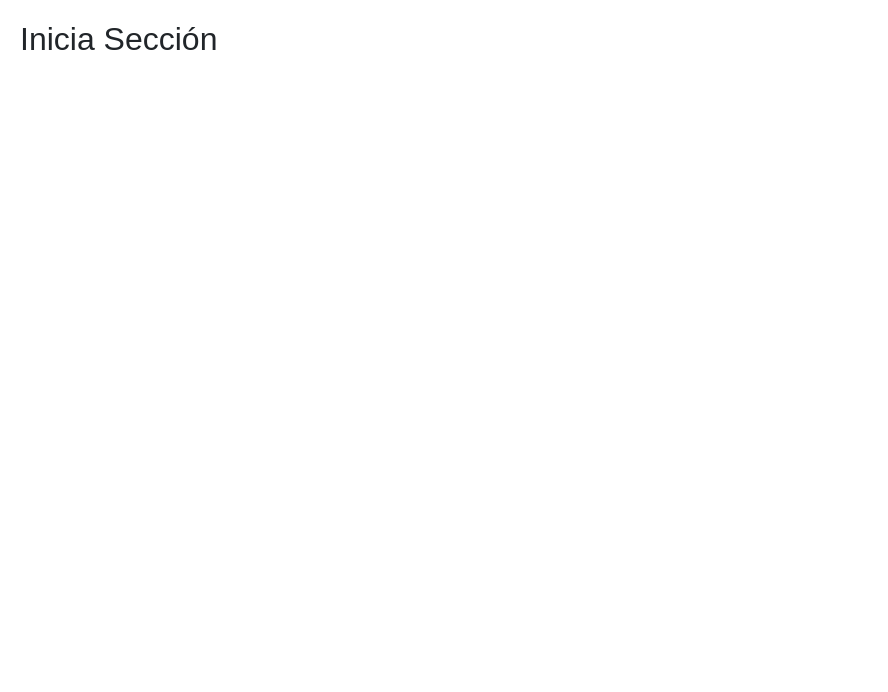
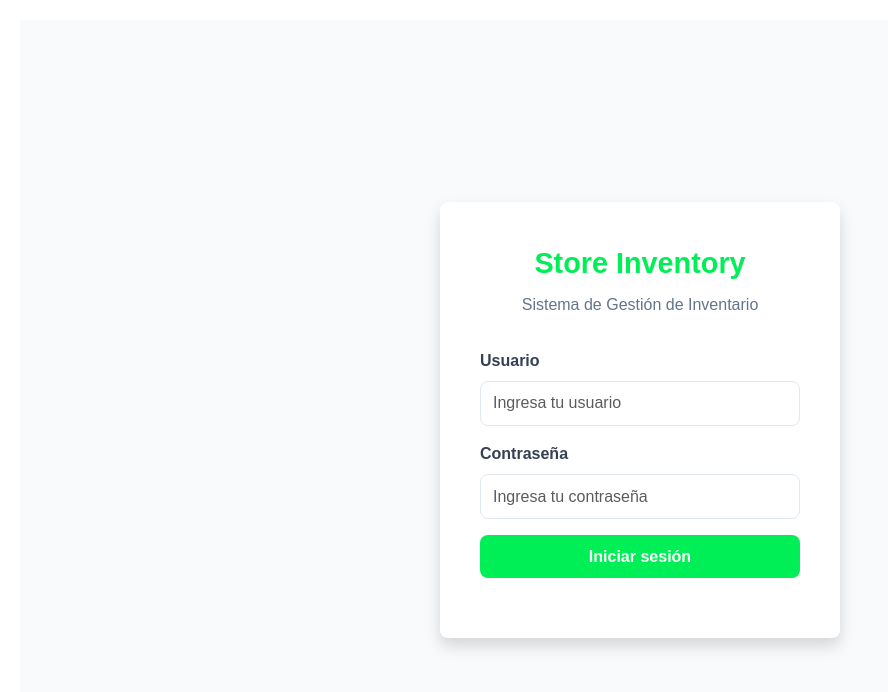
Before and after one commit to Fran0808/inventario-proyecto, a React (Vite) app in the folder frontend/: page /login in a window 1280 px wide. Shown: the top 692 px of the page, without its empty margins (0-888 px from the left). Built offline with nearby package versions, Linux system fonts and the light colour scheme.

Commit message:
Avance de enrutamiento Login

```diff
--- a/frontend/src/App.jsx
+++ b/frontend/src/App.jsx
@@ -6,7 +6,7 @@ import Inicio from "./pages/Inicio";
 import Productos from "./pages/Productos";
 import Inventario from "./pages/Inventario";
 import Proveedores from "./pages/Proveedores";
-import Login from "./pages/Login";
+import Login from "./Login";
 
 function App() {
   return (
--- a/frontend/src/Components/Login.jsx
+++ b/frontend/src/Login.jsx
@@ -1,7 +1,5 @@
 import React, { useState } from "react";
-import "bootstrap/dist/css/bootstrap.min.css";
 import { useNavigate } from "react-router-dom";
-import "bootstrap/dist/css/bootstrap.min.css";
 import "./Login.css";
 
 const Login = () => {
--- a/frontend/src/main.jsx
+++ b/frontend/src/main.jsx
@@ -2,6 +2,7 @@ import React from "react";
 import ReactDOM from "react-dom/client";
 import App from "./App";
 import "./index.css";
+import Login from "./Login";
 
 ReactDOM.createRoot(document.getElementById("root")).render(
   <React.StrictMode>
--- a/frontend/src/pages/Login.jsx
+++ /dev/null
@@ -1,11 +0,0 @@
-import React from 'react';
-
-function Login() {
-    return(
-        <div>
-            <h2>Inicia Sección</h2>
-        </div>
-    )
-}
-
-export default Login;
```
Also changed, not shown: frontend/src/Login.css (renamed from frontend/src/Components/Login.css), frontend/src/componentes/Cards/Cards.css (renamed from frontend/src/Components/Cards.css), frontend/src/componentes/Cards/Cards.jsx (renamed from frontend/src/Components/Cards.jsx).
